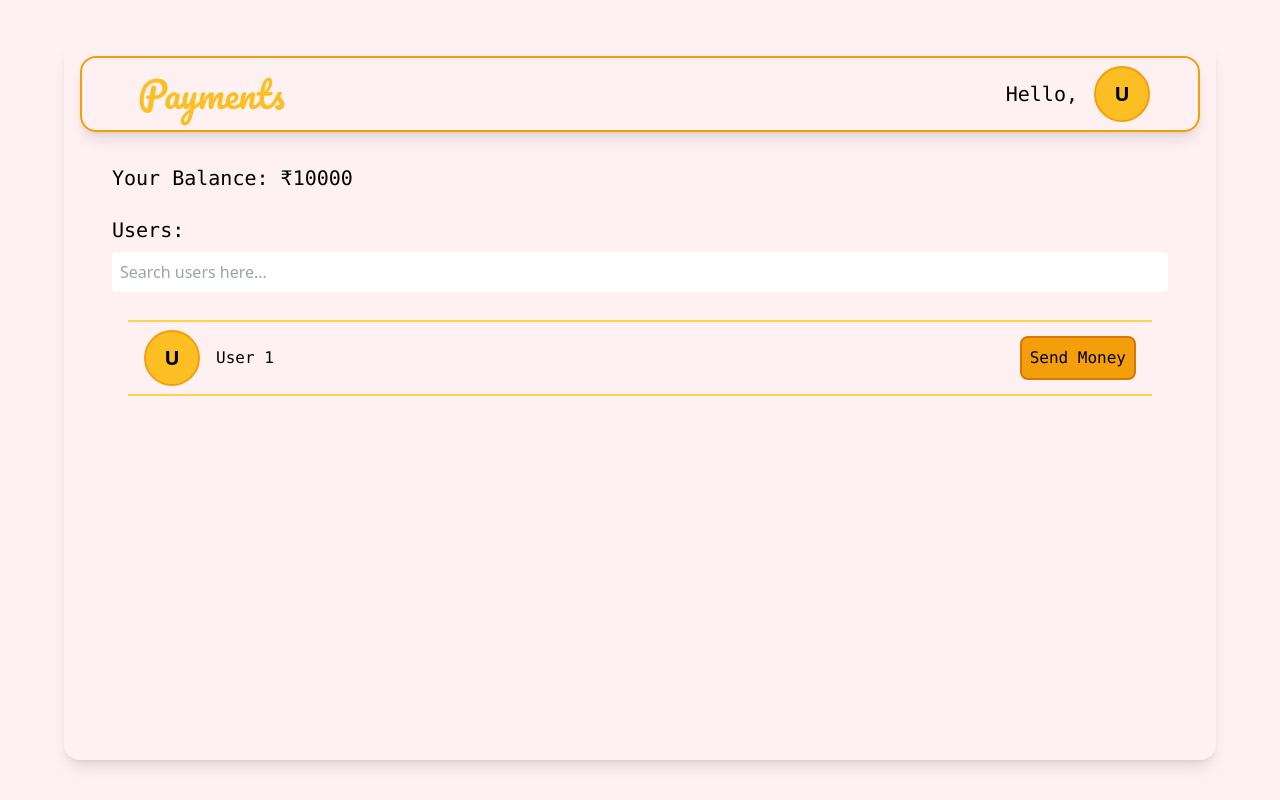
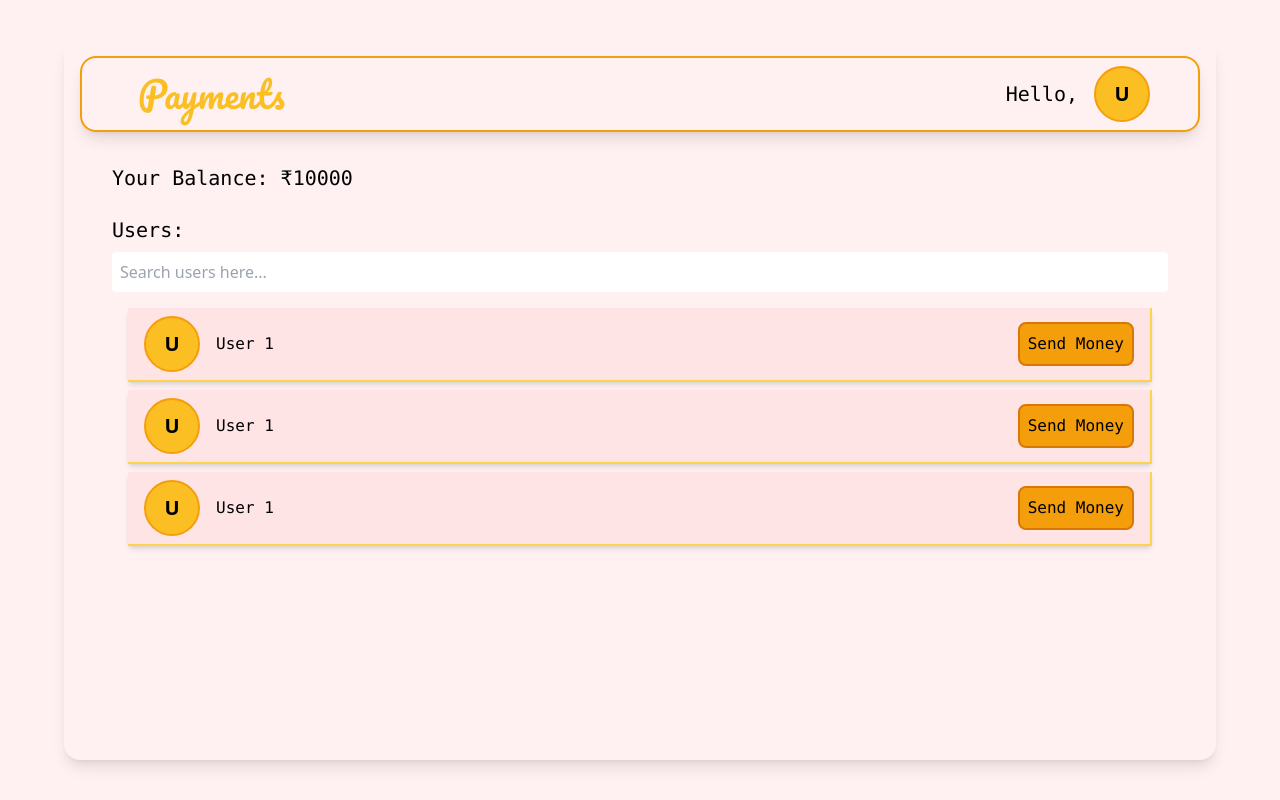
Before and after one commit to ace-cltr/payments, a React (Vite) app in the folder client/: page /dashboard in a window 1280 px wide. Built offline with nearby package versions, Linux system fonts and the light colour scheme.

Commit message:
added axios fetch (un  finished)

```diff
--- a/client/package.json
+++ b/client/package.json
@@ -10,6 +10,7 @@
     "preview": "vite preview"
   },
   "dependencies": {
+    "axios": "^1.7.2",
     "react": "^18.2.0",
     "react-dom": "^18.2.0",
     "react-router-dom": "^6.23.1"
--- a/client/src/components/UsersCard.tsx
+++ b/client/src/components/UsersCard.tsx
@@ -8,7 +8,7 @@ interface InputProps {
 }
 const UsersCard: React.FC<InputProps> = () => {
   return (
-    <div className="flex justify-between items-center border-t-2 border-b-2 border-amber-300 px-4 py-2 mx-16 my-4">
+    <div className="flex justify-between items-center bg-rose-100 shadow-md border-r-2 border-b-2 border-amber-300 px-4 py-2 mx-16 my-1">
       <div className="flex space-x-4">
         <div className="border-2 bg-amber-400 text-xl font-bold cursor-pointer border-amber-500 rounded-full w-14 h-14 flex items-center justify-center">
           U
--- a/client/src/pages/Dashboard.tsx
+++ b/client/src/pages/Dashboard.tsx
@@ -12,6 +12,8 @@ const Dashboard: React.FC = () => {
         <Balance />
         <UsersSearch />
         <UsersCard />
+        <UsersCard />
+        <UsersCard />
       </div>
     </div>
   );
```
Also changed, not shown: client/src/pages/SignUp.tsx (+17 -2 lines), 1 other file (tests, documents, lock files or other folders).
